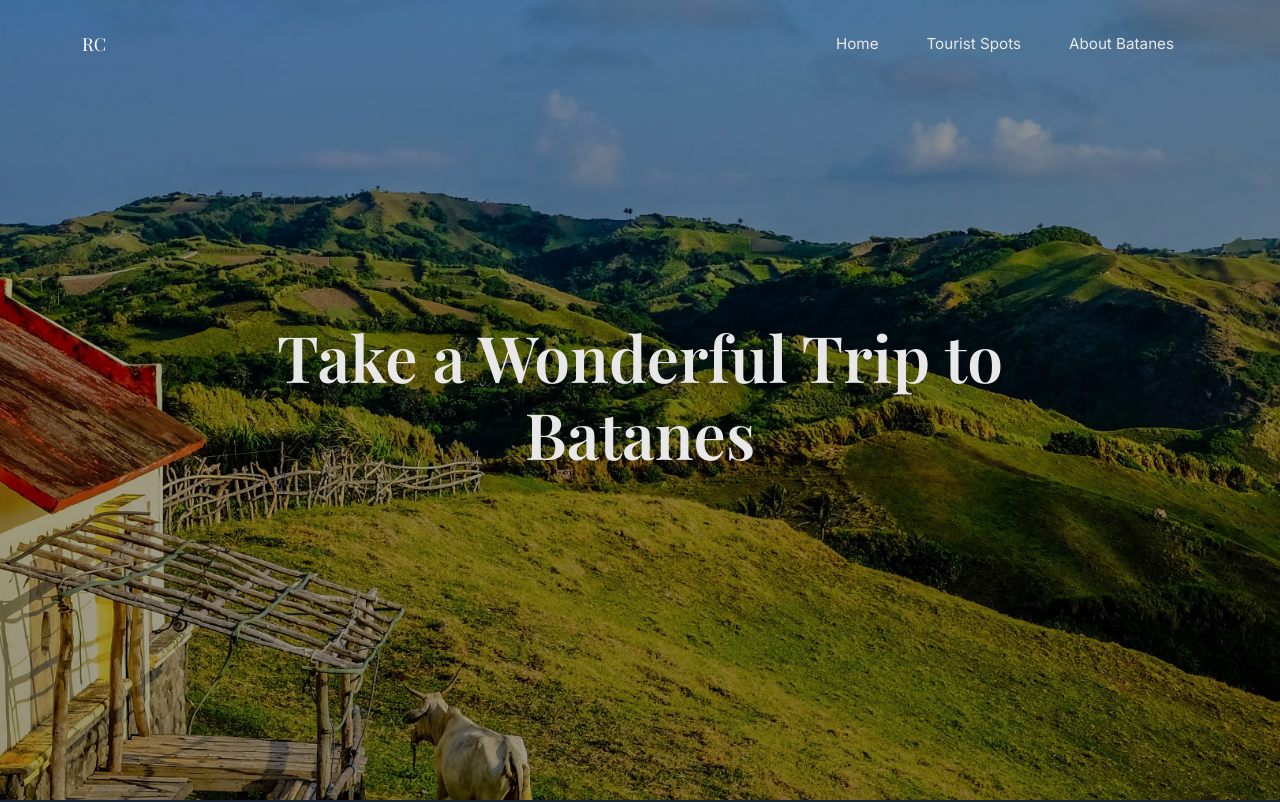
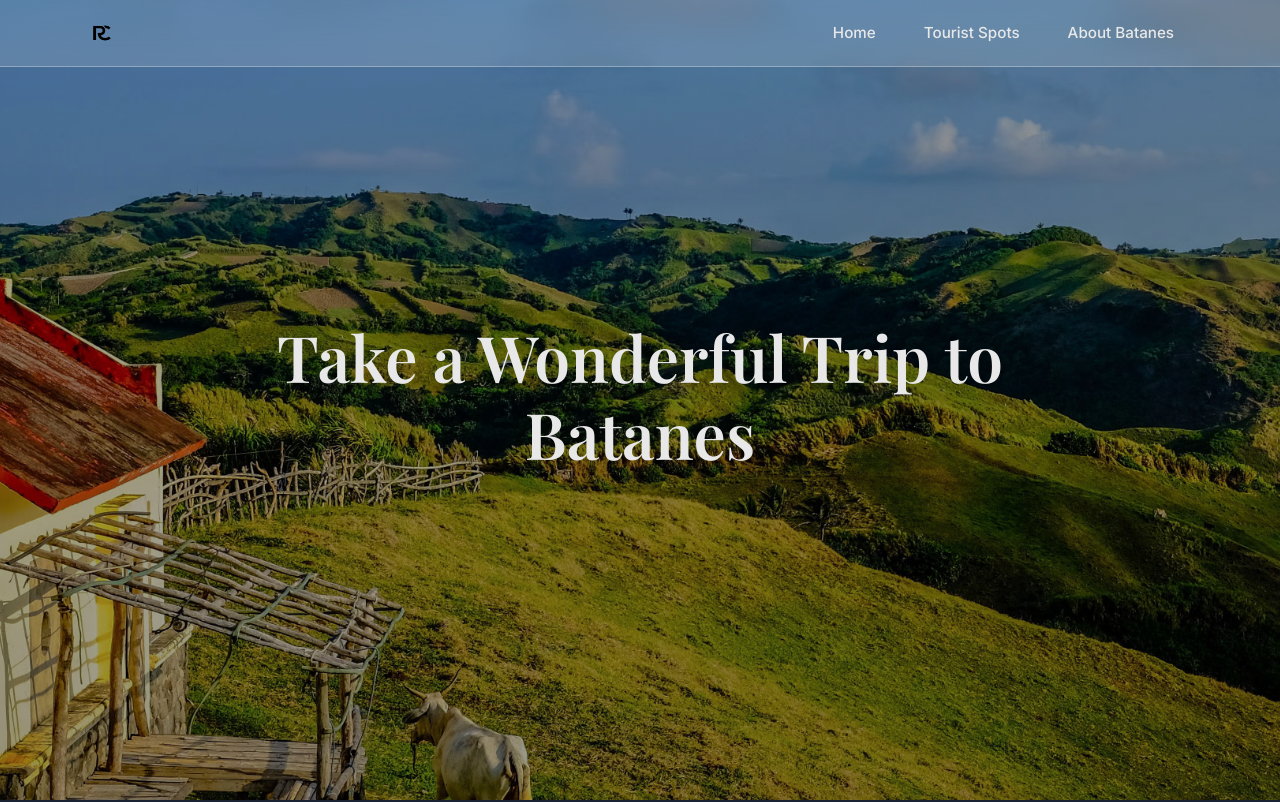
Before and after one commit to rcawilan/showcase-Batanes, a plain HTML site: page index.html in a window 1280 px wide. Shown: the top 802 px of the page. Drawn offline with nearby package versions, Linux system fonts and the light colour scheme.

Commit message:
Modify navbar

```diff
--- a/index.html
+++ b/index.html
@@ -11,12 +11,10 @@
 </head>
 
 <body>
-    <nav class="navbar navbar-expand-lg">
+      <nav class="navbar navbar-expand-lg bg-body-tertiary fixed-top custom-navbar">
         <div class="container">
-            <a class="navbar-brand" href="#">
-                <svg width="120" height="30" viewBox="0 0 120 30">
-                    <text x="0" y="20" fill="white" font-family="Playfair Display" font-size="18">RC</text>
-                </svg>
+            <a class="navbar-brand" href="index.html#home">
+                <img src="images/Logo.png" alt="RC Logo" width="40" height="40">
             </a>
             <button class="navbar-toggler" type="button" data-bs-toggle="collapse" data-bs-target="#navbarNav">
                 <span class="navbar-toggler-icon"></span>
--- a/style.css
+++ b/style.css
@@ -25,12 +25,11 @@ h1, h2, h3, h4 {
   font-family: 'Playfair Display', serif;
 }
 
-.navbar {
-  padding: 1.5rem 0;
-  background-color: transparent;
-  position: absolute;
-  width: 100%;
-  z-index: 1000;
+.custom-navbar {
+  background: rgba(255, 255, 255, 0.15) !important;
+  backdrop-filter: blur(15px);
+  -webkit-backdrop-filter: blur(15px);
+  border-bottom: 1px solid rgba(255, 255, 255, 0.3);
 }
 
 .navbar-nav .nav-link {
@@ -38,6 +37,7 @@ h1, h2, h3, h4 {
   margin: 0 1rem;
   font-size: 0.95rem;
   transition: color 0.3s;
+  font-weight: 500;
 }
 
 .navbar-nav .nav-link:hover {
```
Also changed, not shown: images/Logo.png (added).
